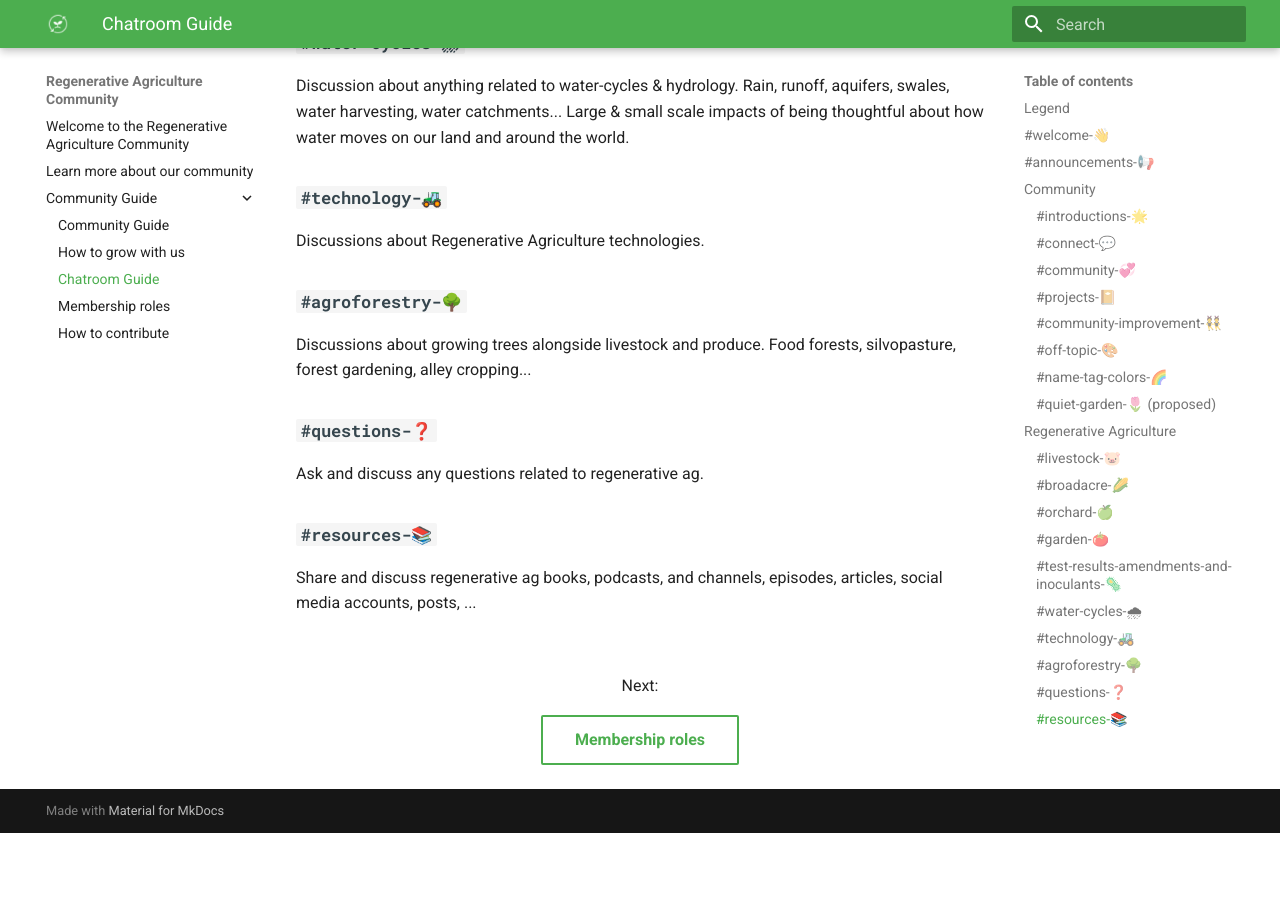
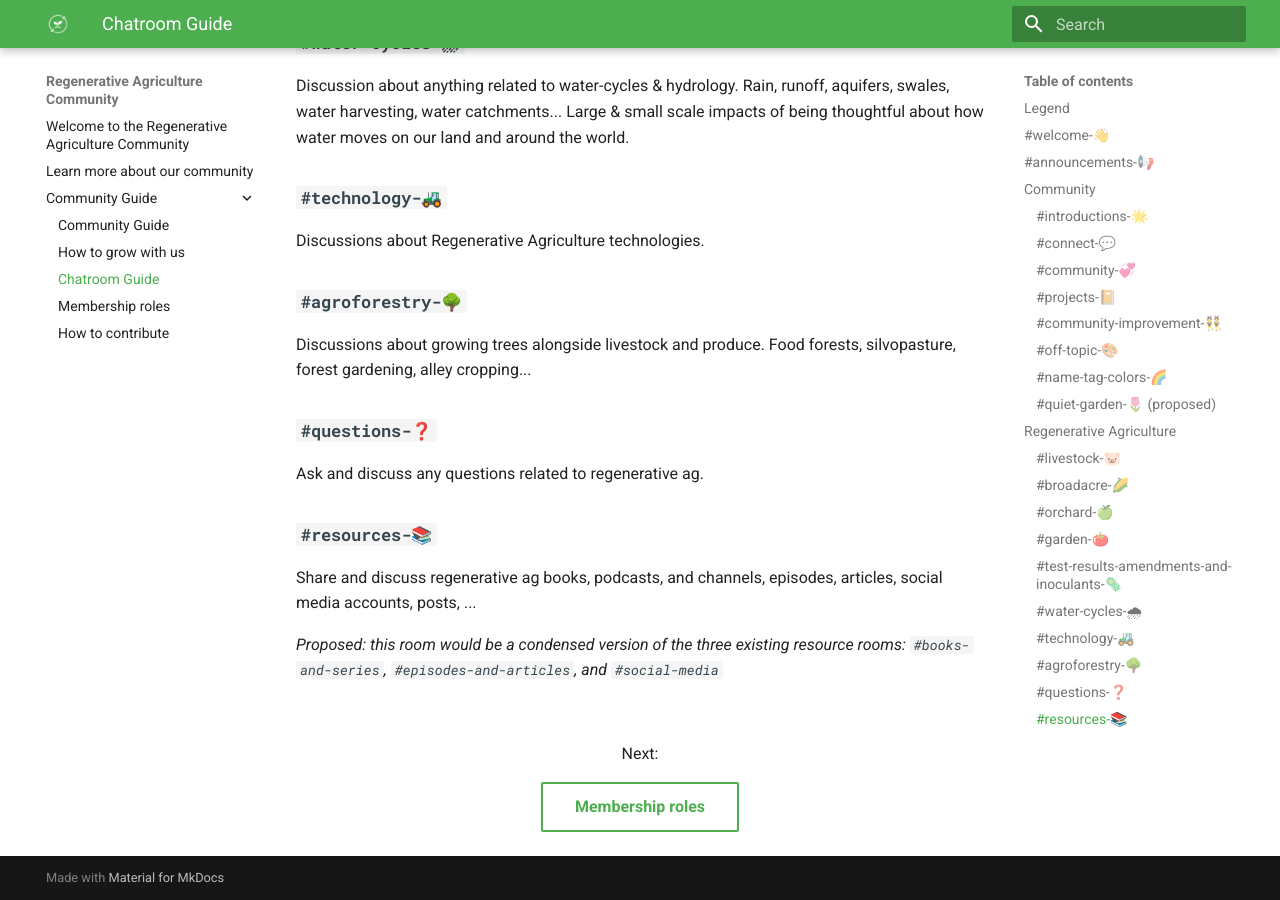
Before and after one commit to regenerativeag/regenerativeag.github.io, an MkDocs documentation site: the page built from docs/community-guide/chatrooms.md, in a window 1280 px wide and 900 px high, scrolled down 2334 px. Built offline with MkDocs 1.6.1 and Material for MkDocs 9.7.7, drawn with Linux system fonts in a browser that asks for light colours; before the commit the page ends 3167 px from its top, so only the background shows below that.

Commit message:
add proposal comment to #resources too

```diff
--- a/docs/community-guide/chatrooms.md
+++ b/docs/community-guide/chatrooms.md
@@ -73,6 +73,8 @@ Ask and discuss any questions related to regenerative ag.
 ### **`#resources-📚`**
 Share and discuss regenerative ag books, podcasts, and channels, episodes, articles, social media accounts, posts, ...
 
+_Proposed: this room would be a condensed version of the three existing resource rooms: `#books-and-series`, `#episodes-and-articles`, and `#social-media`_
+
 &nbsp;
 
 Next:
```
